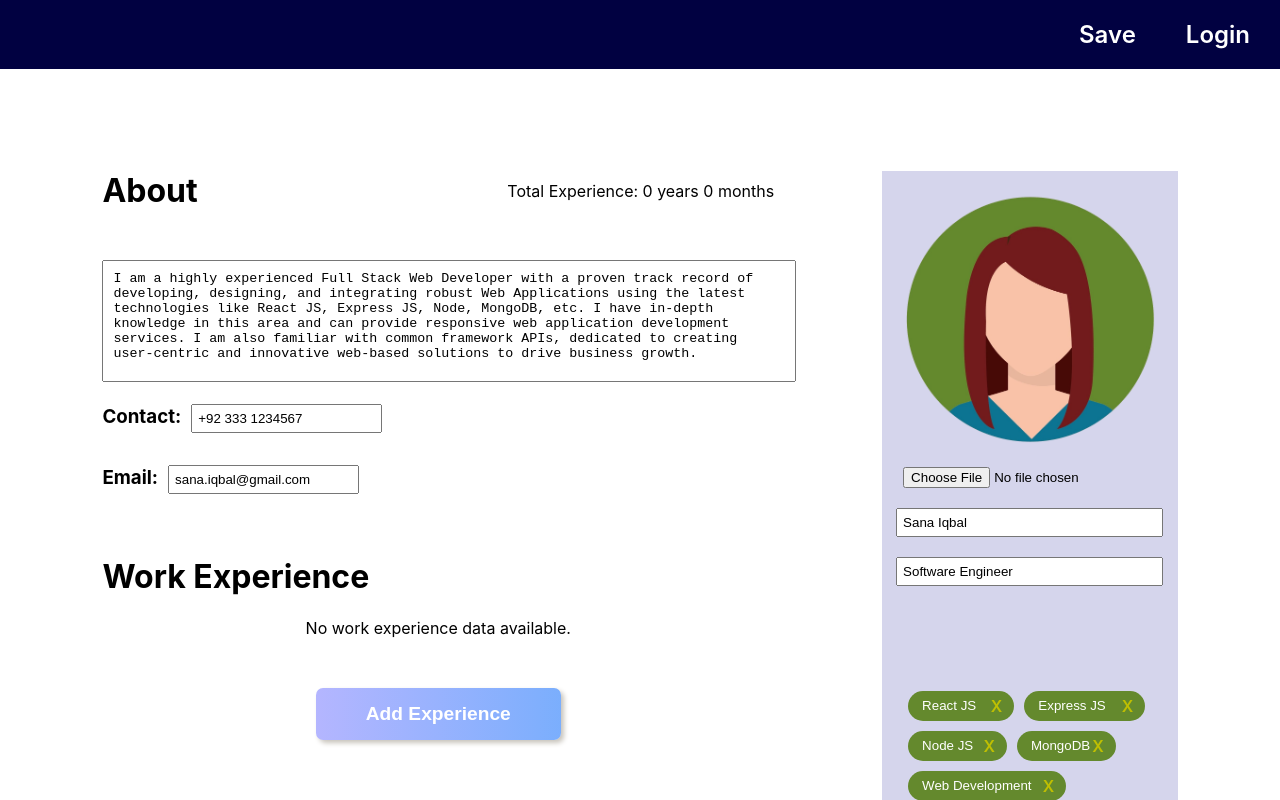
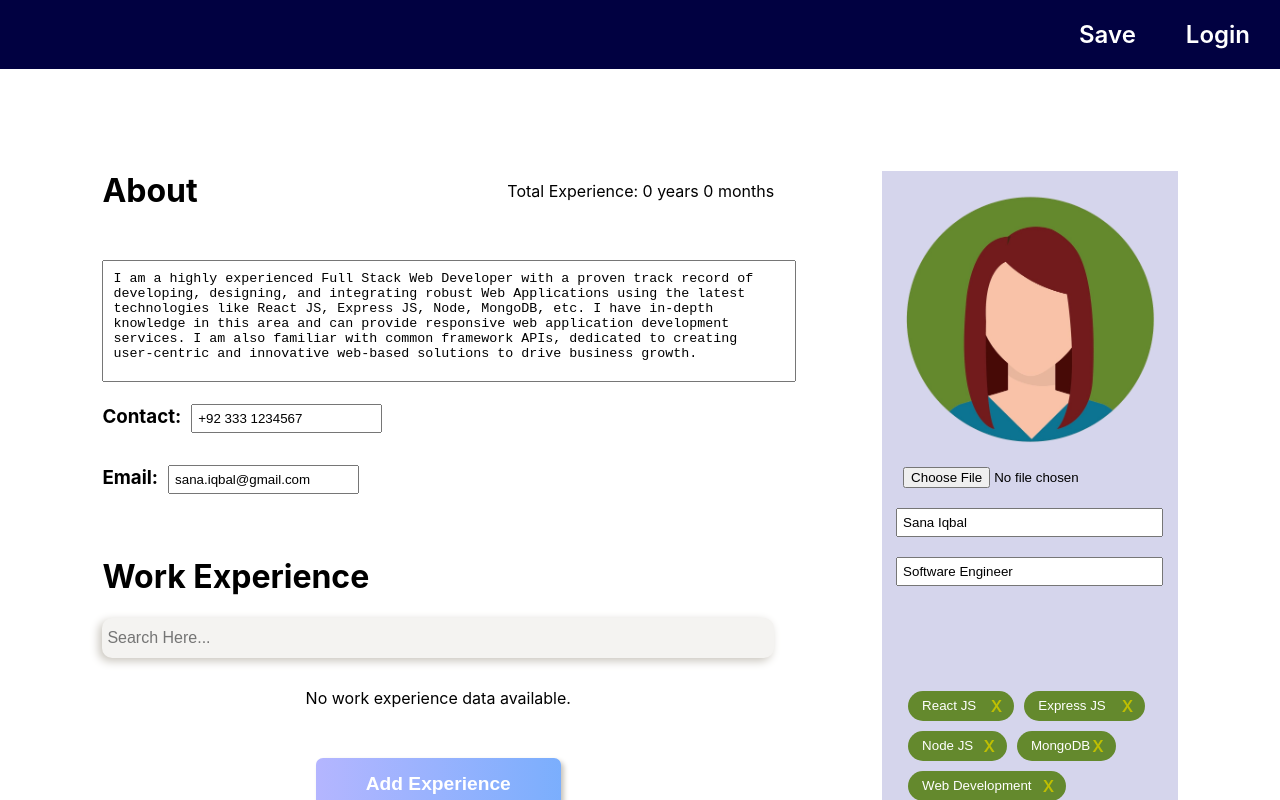
Before and after one commit to Sanaiqbal-dev/portfolio-project-react, a React (Create React App) app in the folder portfolio-project-react/: page / in a window 1280 px wide. Both pictures are taken after a click on the link "Edit". Shown: the top 800 px of the page. Built offline with nearby package versions, Linux system fonts and the light colour scheme.

Commit message:
task  106 completed

```diff
--- a/portfolio-project-react/src/components/Details/Details.jsx
+++ b/portfolio-project-react/src/components/Details/Details.jsx
@@ -8,15 +8,32 @@ const Details = () => {
     years: 0,
     months: 0,
   });
+
   let locallyStoredData = localStorage.getItem("work-experience-list")
     ? JSON.parse(localStorage.getItem("work-experience-list"))
     : [];
-  const [workExperienceList, setWorkExperienceList] =
+
+  const [originalWorkExperienceList, setOriginalWorkExperienceList] =
     useState(locallyStoredData);
+
+  const [filteredWorkExperienceList, setfilteredWorkExperienceList] = useState(
+    originalWorkExperienceList
+  );
+
+  const [searchText, setSearchText] = useState("");
+
+  const searchHandler = (searchText) => {
+    setSearchText(searchText);
+    const SearchedList = originalWorkExperienceList.filter((item) =>
+      item.companyName.includes(searchText)
+    );
+    setfilteredWorkExperienceList(SearchedList);
+  };
+
 
   useEffect(() => {
     const calculateTotalExp = () => {
-      const arrayNoOfDays = workExperienceList.map((item) => {
+      const arrayNoOfDays = originalWorkExperienceList.map((item) => {
         return calculateNoOfdays(item.startDate, item.endDate);
       });
 
@@ -35,7 +52,7 @@ const Details = () => {
 
       localStorage.setItem(
         "work-experience-list",
-        JSON.stringify(workExperienceList)
+        JSON.stringify(originalWorkExperienceList)
       );
     };
 
@@ -50,14 +67,21 @@ const Details = () => {
     };
 
     calculateTotalExp();
-  }, [workExperienceList]);
+  }, [originalWorkExperienceList]);
+
+
+  useEffect(() => {
+    if (searchText.length === 0)
+      setfilteredWorkExperienceList(originalWorkExperienceList);
+  });
 
   return (
     <div className={styles.detailsSection}>
       <About totalWorkExperience={totalWorkExperience} />
       <WorkExperience
-        workExperienceList={workExperienceList}
-        onUpdateWorkExperienceList={setWorkExperienceList}
+        filteredWorkExperienceList={filteredWorkExperienceList}
+        onUpdateWorkExperienceList={setOriginalWorkExperienceList}
+        onSearchWorkExperience={searchHandler}
       />
     </div>
   );
--- a/portfolio-project-react/src/components/WorkExperience/WorkExperience.jsx
+++ b/portfolio-project-react/src/components/WorkExperience/WorkExperience.jsx
@@ -24,11 +24,11 @@ import {
 import styles from "./WorkExperience.module.css";
 
 const WorkExperience = ({
-  workExperienceList,
+  filteredWorkExperienceList,
   onUpdateWorkExperienceList,
+  onSearchWorkExperience,
 }) => {
-    const isEditModeEnabled = useContext(IsEditModeEnabled);
-
+  const isEditModeEnabled = useContext(IsEditModeEnabled);
   const [isExperienceFormVisible, setIsExperienceFormVisible] = useState(false);
   const [companyName, setCompanyName] = useState("");
   const [startDate, setStartDate] = useState("");
@@ -51,17 +51,19 @@ const WorkExperience = ({
         jobDescription,
       };
 
-      onUpdateWorkExperienceList([...workExperienceList, newWorkExperience]);
+      onUpdateWorkExperienceList([
+        ...filteredWorkExperienceList,
+        newWorkExperience,
+      ]);
       setIsExperienceFormVisible(false);
       alert(WORK_EXPERIENCE_ITEM_ADDED);
     }
   };
 
   const deleteExperienceItem = (recievedIndex) => {
-    const newList = workExperienceList.filter(
+    const newList = filteredWorkExperienceList.filter(
       (item, index) => index !== recievedIndex
     );
-
     onUpdateWorkExperienceList(newList);
   };
 
@@ -73,7 +75,7 @@ const WorkExperience = ({
     isCurrentEmployer,
     jobDescription
   ) => {
-    const updatedList = workExperienceList.map((item, index) => {
+    const updatedList = filteredWorkExperienceList.map((item, index) => {
       if (index === itemIndex) {
         item.companyName = companyName;
         item.startDate = startDate;
@@ -95,10 +97,20 @@ const WorkExperience = ({
     <div className={styles.details}>
       <div>
         <h1>{WORK_EXPERIENCE_HEADING}</h1>
+        {isEditModeEnabled && (
+          <input
+            className={styles.searchText}
+            placeholder="Search Here..."
+            onInput={(e) => {
+              onSearchWorkExperience(e.target.value);
+            }}
+          />
+        )}
+
         <div className={styles.expSection}>
-          {workExperienceList.length > 0 ? (
+          {filteredWorkExperienceList.length > 0 ? (
             <div className={styles.expListContainer}>
-              {workExperienceList.map((item, index) => (
+              {filteredWorkExperienceList.map((item, index) => (
                 <WorkExperienceItem
                   key={index}
                   isEditModeEnabled={isEditModeEnabled}
--- a/portfolio-project-react/src/components/WorkExperience/WorkExperience.module.css
+++ b/portfolio-project-react/src/components/WorkExperience/WorkExperience.module.css
@@ -159,3 +159,17 @@
     flex-direction: column;
     align-items: center;
 }
+.searchText {
+    width: 100%;
+    height: 40px;
+    margin-bottom: 30px;
+    border: none;
+    box-sizing: border-box;
+    color: hsl(40, 13%, 32%);
+    background-color: #f4f3f1;
+    font-weight: 500;
+    outline: none;
+    font-size: medium;
+    box-shadow: -3px 3px 10px hsl(40, 10%, 76%);
+    border-radius: 10px;
+}
--- a/portfolio-project-react/src/components/WorkExperienceItem/WorkExperienceItem.jsx
+++ b/portfolio-project-react/src/components/WorkExperienceItem/WorkExperienceItem.jsx
@@ -20,11 +20,9 @@ const WorkExperienceItem = ({
   onUpdateWorkExperience,
 }) => {
   const isEditModeEnabled = useContext(IsEditModeEnabled);
-
   const [isItemEditModeEnabled, setIsItemEditModeEnabled] = useState(false);
   const [companyNameInput, setCompanyNameInput] = useState(data.companyName);
   let companyNameValue = index + 1 + ". " + companyNameInput;
-
   const [startDateInput, setStartDateInput] = useState(data.startDate);
   const [endDateInput, setEndDateInput] = useState(data.endDate);
   const [isCurrentEmployerInput, setIsCurrentEmployerInput] = useState(
@@ -37,7 +35,6 @@ const WorkExperienceItem = ({
     startDateInput +
     DASH_TEXT +
     (isCurrentEmployerInput ? PRESENT_TEXT : endDateInput);
-
   const [maxDateLimit, setMaxDateLimit] = useState(
     moment(new Date()).toISOString().split("T")[0]
   );
@@ -66,7 +63,7 @@ const WorkExperienceItem = ({
     setEndDateInput(data.endDate);
     setIsCurrentEmployerInput(data.isCurrentEmployer);
     setJobDescriptionInput(data.jobDescription);
-  }, [isEditModeEnabled]);
+  }, [isEditModeEnabled,data]);
 
   return (
     <div className={styles.expItemContainer}>
```
